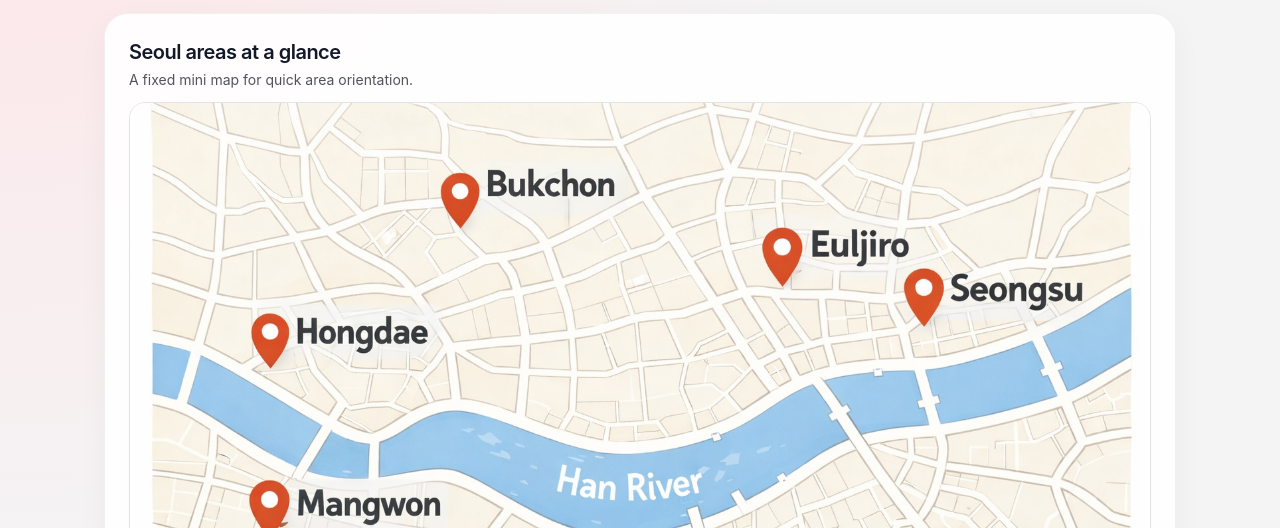
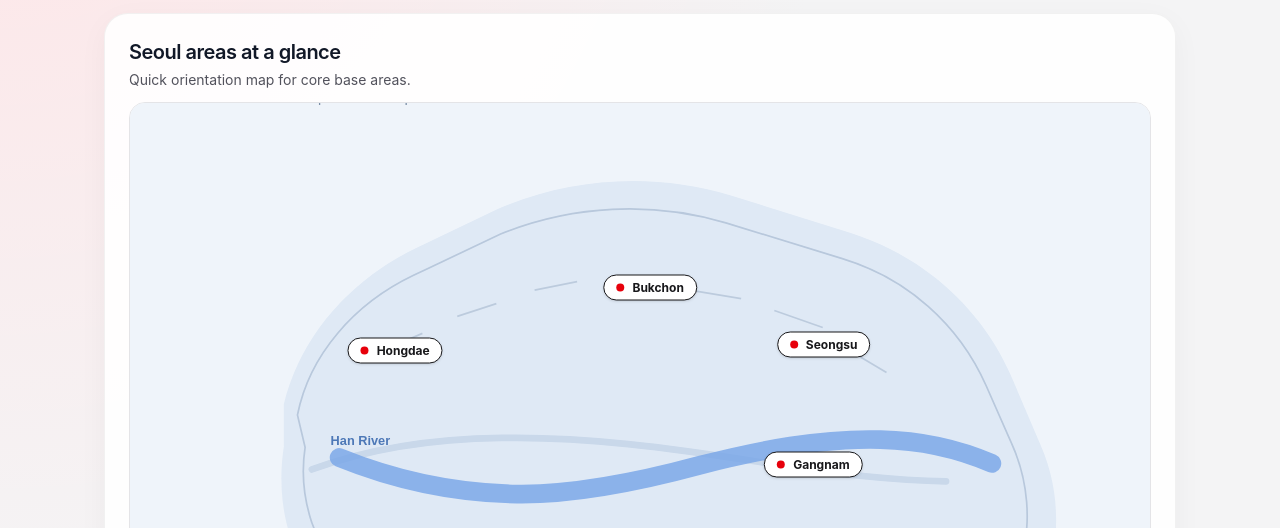
Before and after one commit to digimill/seoulvibe, a Next.js app: page /en/areas in a window 1280 px wide. Shown: the part 240-768 px from the top of the page. Built offline with nearby package versions, Linux system fonts and the light colour scheme; no server answers.

Commit message:
Fix mini map markers: add explicit Gangnam and remove duplicate Seongsu

```diff
--- a/components/AreasMiniMap.tsx
+++ b/components/AreasMiniMap.tsx
@@ -1,4 +1,5 @@
 import Image from "next/image";
+import Link from "next/link";
 import type { Lang } from "@/lib/i18n";
 
 type AreasMiniMapProps = {
@@ -9,8 +10,22 @@ export function AreasMiniMap({ lang }: AreasMiniMapProps) {
   const label = lang === "ko" ? "서울 지역 한눈에 보기" : "Seoul areas at a glance";
   const helper =
     lang === "ko"
-      ? "지역 위치를 빠르게 파악할 수 있는 고정 미니맵입니다."
-      : "A fixed mini map for quick area orientation.";
+      ? "숙소 기준 핵심 구역 위치를 빠르게 확인하세요."
+      : "Quick orientation map for core base areas.";
+  const points =
+    lang === "ko"
+      ? [
+          { id: "hongdae", name: "홍대", left: "26%", top: "43%" },
+          { id: "bukchon", name: "북촌", left: "51%", top: "32%" },
+          { id: "seongsu", name: "성수", left: "68%", top: "42%" },
+          { id: "gangnam", name: "강남", left: "67%", top: "63%" },
+        ]
+      : [
+          { id: "hongdae", name: "Hongdae", left: "26%", top: "43%" },
+          { id: "bukchon", name: "Bukchon", left: "51%", top: "32%" },
+          { id: "seongsu", name: "Seongsu", left: "68%", top: "42%" },
+          { id: "gangnam", name: "Gangnam", left: "67%", top: "63%" },
+        ];
   return (
     <div className="mb-8 rounded-3xl border border-black/5 bg-white/90 p-5 shadow-[0_8px_30px_rgba(0,0,0,0.04)] sm:p-6">
       <div className="mb-3">
@@ -20,13 +35,26 @@ export function AreasMiniMap({ lang }: AreasMiniMapProps) {
       <div className="relative overflow-hidden rounded-2xl border border-zinc-200 bg-white">
         <div className="relative" style={{ aspectRatio: "16 / 9" }}>
           <Image
-            src="/images/areas/seoul-mini-map-new.png"
+            src="/images/areas/seoul-base-map.svg"
             alt={lang === "ko" ? "서울 미니맵" : "Seoul mini map"}
             fill
             sizes="(max-width: 768px) 100vw, 900px"
             className="object-cover"
             priority={false}
           />
+          {points.map((point) => (
+            <Link
+              key={point.id}
+              href={`/${lang}/areas/${point.id}`}
+              className="absolute -translate-x-1/2 -translate-y-1/2"
+              style={{ left: point.left, top: point.top }}
+            >
+              <span className="inline-flex items-center gap-2 rounded-full border border-zinc-900 bg-white px-3 py-1 text-xs font-bold text-zinc-900 shadow-sm">
+                <span className="h-2 w-2 rounded-full bg-red-600" />
+                {point.name}
+              </span>
+            </Link>
+          ))}
         </div>
       </div>
     </div>
```
